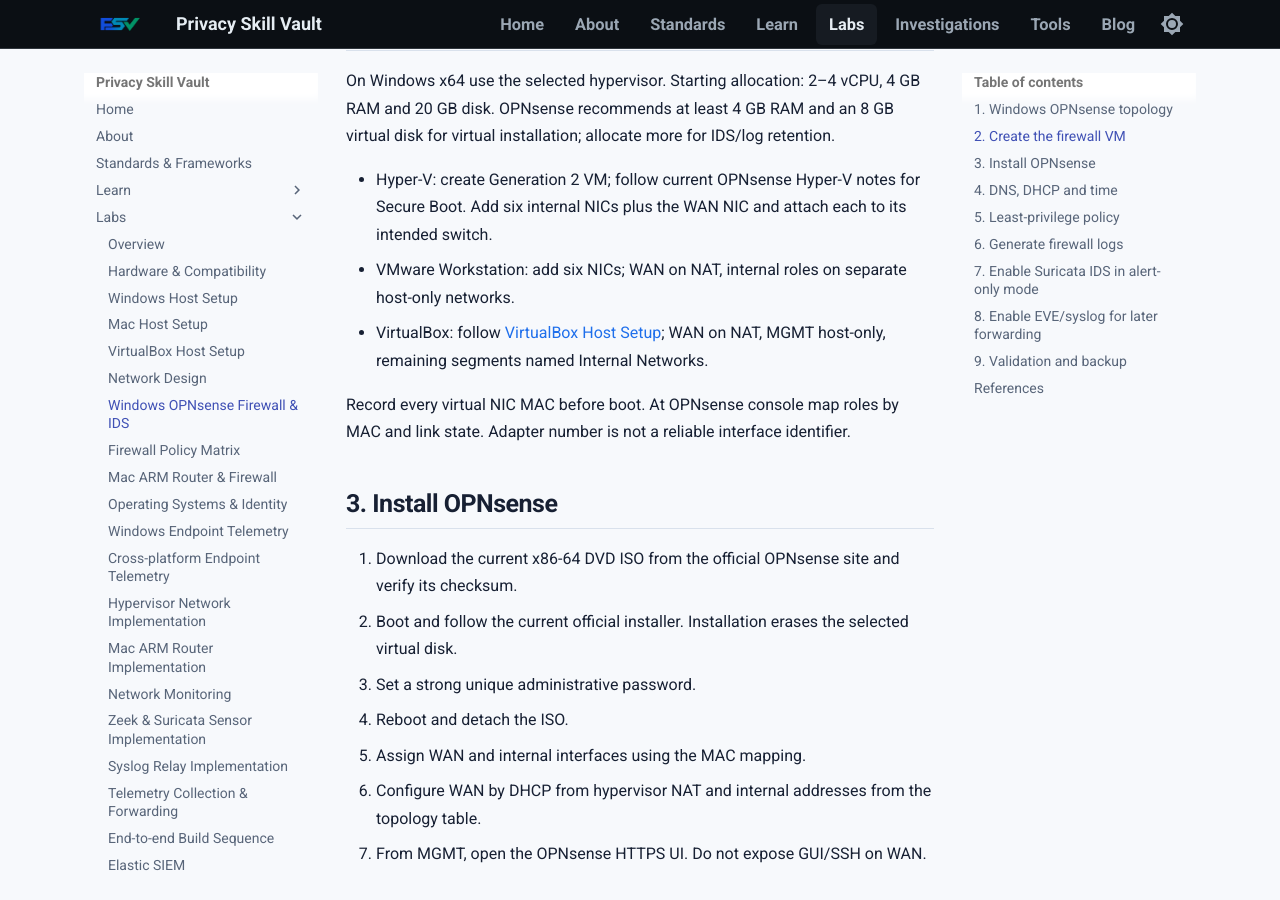
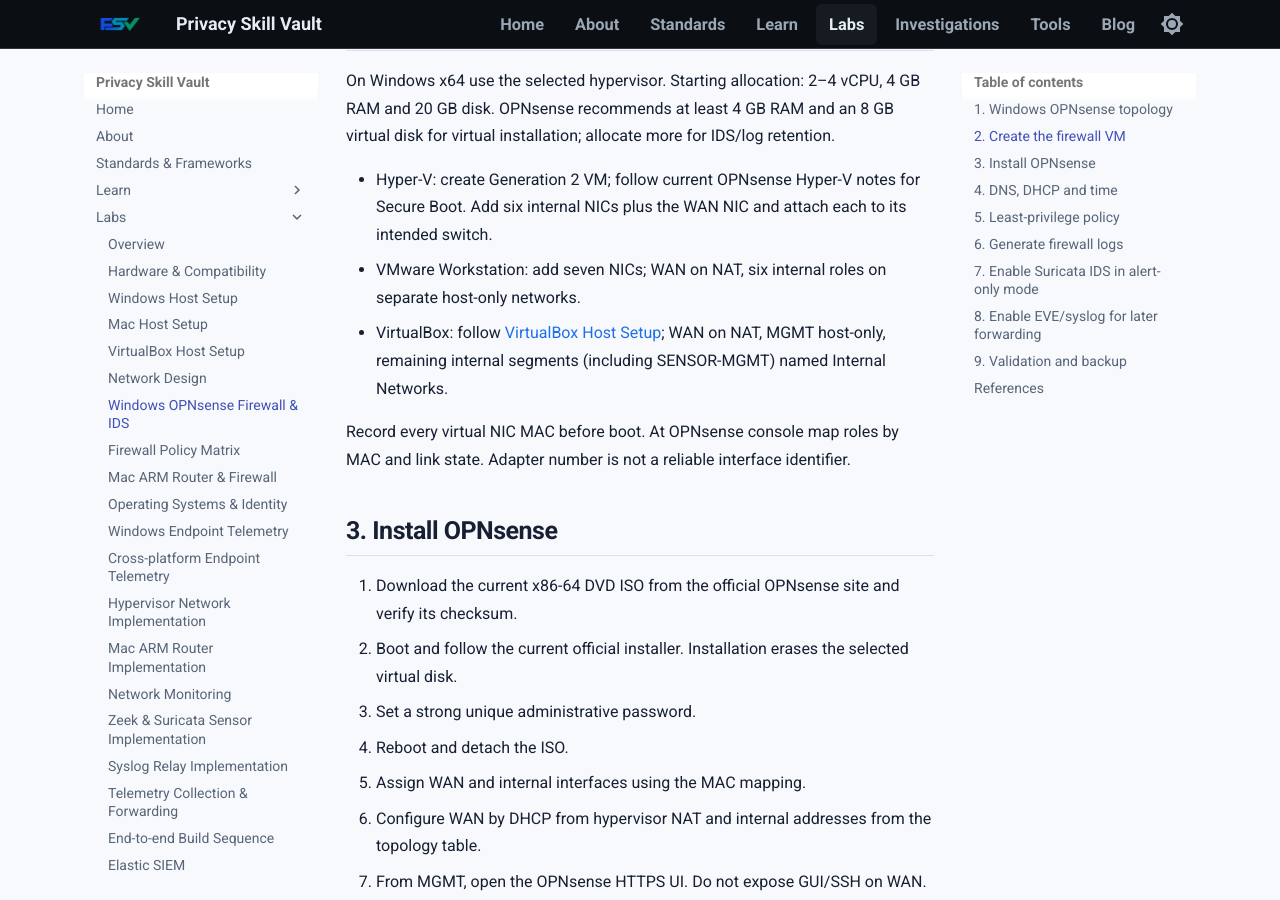
Before and after one commit to PrivacySkillVault/privacyskillvault.github.io, an MkDocs documentation site: the page built from docs/labs/firewall-routing.md, in a window 1280 px wide and 900 px high, scrolled down 1011 px. Built offline with MkDocs 1.6.1 and Material for MkDocs 9.7.7, drawn with Linux system fonts in a browser that asks for light colours.

Commit message:
Complete SENSOR-MGMT OPNsense adapter mapping

```diff
--- a/docs/labs/firewall-routing.md
+++ b/docs/labs/firewall-routing.md
@@ -14,7 +14,7 @@
 | MGMT | Internal/host-only | 10.10.10.1/24 |
 | ENDPOINT | Private/host-only | 10.10.20.1/24 |
 | SERVER | Private/host-only | 10.10.30.1/24 |
-| REDTEAM | Private/host-only | 10.10.40.1/24 |
+| REDTEAM | Private/host-only | 10.10.40.1/24 |\n| SENSOR-MGMT | Private/host-only | 10.10.50.1/24 |
 | DMZ | Private/host-only | 10.10.60.1/24 |
 
 The SENSOR capture path is separate. Do not assume a routed SENSOR interface receives copies of all packets. Use OPNsense IDS on relevant routed interfaces or a separately verified mirror/tap for Zeek.
@@ -24,8 +24,8 @@
 On Windows x64 use the selected hypervisor. Starting allocation: 2–4 vCPU, 4 GB RAM and 20 GB disk. OPNsense recommends at least 4 GB RAM and an 8 GB virtual disk for virtual installation; allocate more for IDS/log retention.
 
 - Hyper-V: create Generation 2 VM; follow current OPNsense Hyper-V notes for Secure Boot. Add six internal NICs plus the WAN NIC and attach each to its intended switch.
-- VMware Workstation: add six NICs; WAN on NAT, internal roles on separate host-only networks.
-- VirtualBox: follow [VirtualBox Host Setup](platform-virtualbox.md); WAN on NAT, MGMT host-only, remaining segments named Internal Networks.
+- VMware Workstation: add seven NICs; WAN on NAT, six internal roles on separate host-only networks.
+- VirtualBox: follow [VirtualBox Host Setup](platform-virtualbox.md); WAN on NAT, MGMT host-only, remaining internal segments (including SENSOR-MGMT) named Internal Networks.
 
 Record every virtual NIC MAC before boot. At OPNsense console map roles by MAC and link state. Adapter number is not a reliable interface identifier.
 
```
